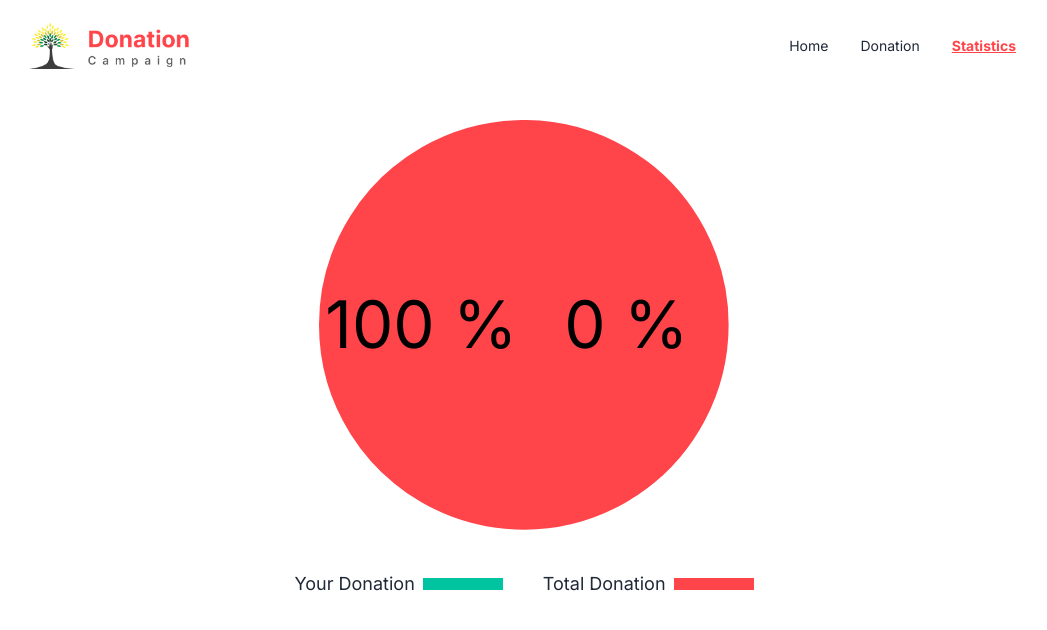
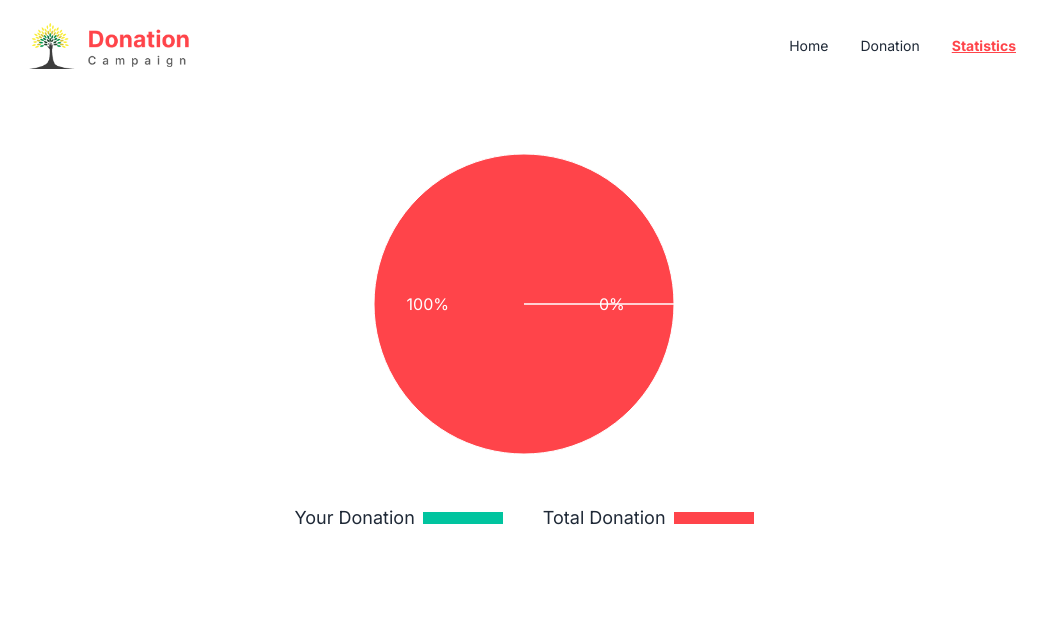
Before and after one commit to monjurBakthMazumder/Assignment-8, a React (Vite) app: page /statistics in a window 1280 px wide. Shown: the top 630 px of the page, without its empty margins (116-1163 px from the left). Built offline with nearby package versions, Linux system fonts and the light colour scheme.

Commit message:
update statistics

```diff
--- a/src/Pages/Statistics/Statistics.jsx
+++ b/src/Pages/Statistics/Statistics.jsx
@@ -1,30 +1,72 @@
-import { PieChart } from 'react-minimal-pie-chart';
-import useGetAllData from '../../Hock/useGetAllData';
-import { getSaveDonation } from '../../Utility/localStogare';
+import { PieChart, Pie, Cell, ResponsiveContainer } from 'recharts';
+import useGetAllData from '../../Hock/useGetAllData'
+import {getSaveDonation} from '../../Utility/localStogare'
 const Statistics = () => {
+
     const [allData] = useGetAllData();
     const donations = getSaveDonation();
     const donated = donations?.length;
     const unDonated = allData?.length - donated
-    const donatedPercentage = donated / .12
-    const unDonatedPercentage = unDonated / .12
+
+    const data = [
+        { name: 'Group A', value: unDonated },
+        { name: 'Group B', value: donated },
+    ];
+
+
+    const COLORS = ['#FF444A', '#00C49F'];
+
+    const RADIAN = Math.PI / 180;
+    const renderCustomizedLabel = ({
+        cx,
+        cy,
+        midAngle,
+        innerRadius,
+        outerRadius,
+        percent,
+    }) => {
+        const radius = innerRadius + (outerRadius - innerRadius) * 0.5;
+        const x = cx + radius * Math.cos(-midAngle * RADIAN);
+        const y = cy + radius * Math.sin(-midAngle * RADIAN);
+
+        return (
+            <text
+                x={x}
+                y={y}
+                fill="white"
+                textAnchor={x > cx ? 'start' : 'end'}
+                dominantBaseline="central"
+            >
+                {`${(percent * 100).toFixed(0)}%`}
+            </text>
+        );
+    };
+
     return (
-        <div className='px-5 sm:px-[10%] my-10'>
-            <div className='px-[20%] sm:px-[30%]'>
-                <PieChart
-                    label={({ dataEntry }) => `${Math.round(dataEntry.percentage)} %`}
-                    data={[
-                        { title: `${Math.round(unDonatedPercentage)}%`, value: unDonated, color: '#FF444A' },
-                        { title: `${Math.round(donatedPercentage)}%` , value: donated, color: '#00C49F' },
-                    ]}
-                />
+        <dic className="px-5 md:px-[10%]">
+            <ResponsiveContainer width="100%" height={400}>
+                <PieChart>
+                    <Pie
+                        data={data}
+                        cx="50%"
+                        cy="50%"
+                        labelLine={false}
+                        label={renderCustomizedLabel}
+                        outerRadius={150}
+                        fill="#8884d8"
+                        dataKey="value"
+                    >
+                        {data.map((entry, index) => (
+                            <Cell key={`cell-${index}`} fill={COLORS[index % COLORS.length]} />
+                        ))}
+                    </Pie>
+                </PieChart>
+            </ResponsiveContainer>
+            <div className="flex flex-wrap justify-center items-center gap-5 md:gap-10">
+                <h1 className='flex items-center gap-2 md:text-lg'>Your Donation <p className='h-3 w-10 md:w-20 bg-[#00C49F]'></p></h1>
+                <h1 className='flex items-center gap-2 md:text-lg'>Total Donation<p className='h-3 w-10 md:w-20 bg-[#FF444A]'></p></h1>
             </div>
-
-            <div className="flex justify-center items-center gap-5 md:gap-10 flex-wrap my-10">
-                <h1 className='flex items-center gap-2 text-lg'>Your Donation <p className='w-10 md:w-20 h-3 bg-[#00C49F]'></p></h1>
-                <h1 className='flex items-center gap-2 text-lg'>Total Donation <p className='w-10 md:w-20 h-3 bg-[#FF444A]'></p></h1>
-            </div>
-        </div>
+        </dic>
     );
 };
 
```
